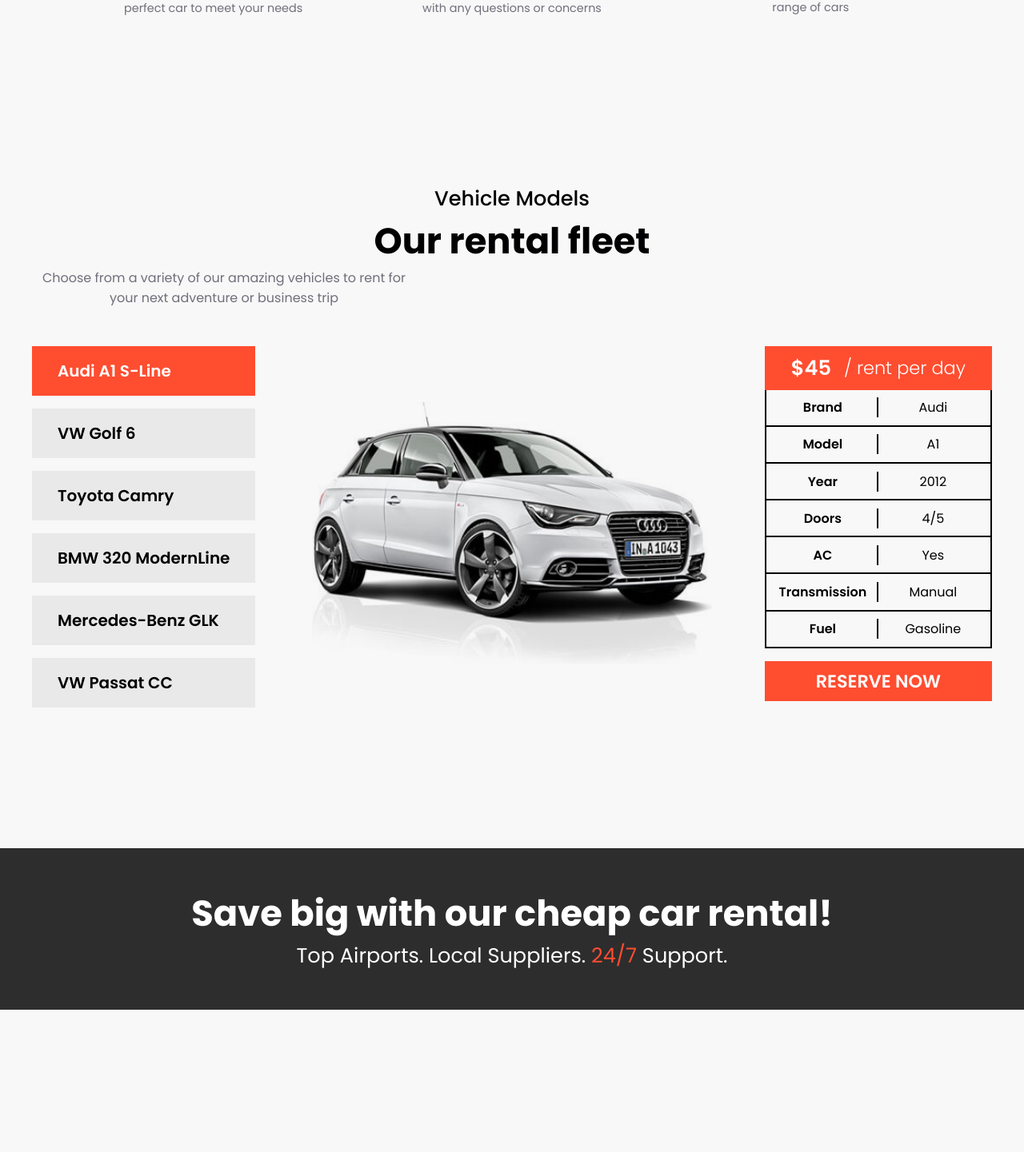
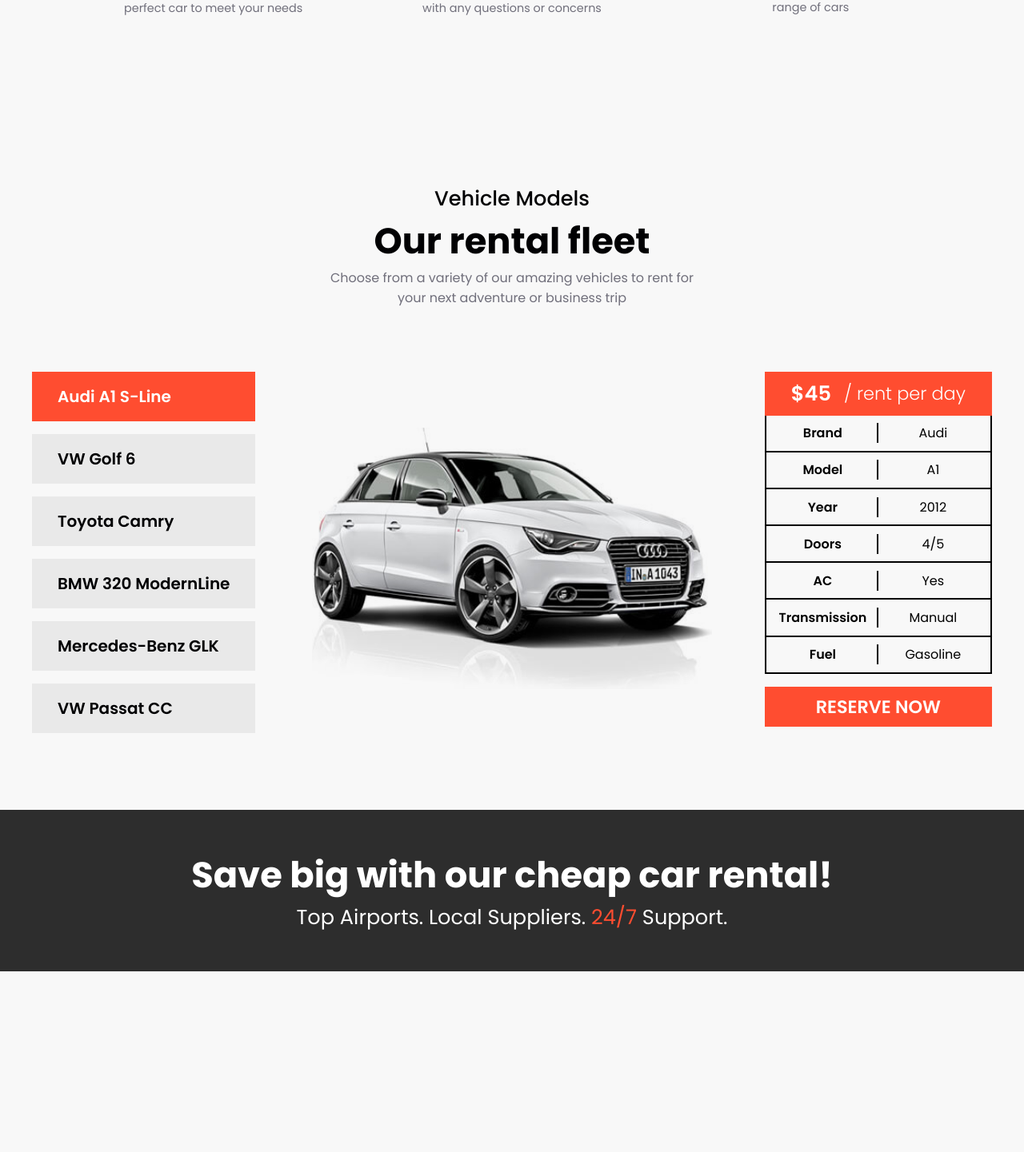
Before and after one commit to imrashidov/car-rental-project, a React (Vite) app: page / in a window 1280 px wide. Shown: the part 1696-3137 px from the top of the page at 80% size. Built offline with nearby package versions, Linux system fonts and the light colour scheme.

Commit message:
Refactor App.css: Update pick-container__title and banner-section styles

```diff
--- a/src/App.css
+++ b/src/App.css
@@ -293,7 +293,11 @@
 }
 
 .pick-container__title {
+  display: flex;
+  flex-direction: column;
+  align-items: center;
   text-align: center;
+  margin-bottom: 5rem;
 }
 .pick-container__title h5 {
   font-size: 1.6rem;
@@ -413,7 +417,7 @@
 
 /* Banner section */
 .banner-section {
-  margin: 10rem 0;
+  margin: 5rem 0;
   background-color: #2d2d2d;
   display: flex;
   justify-content: center;
```
